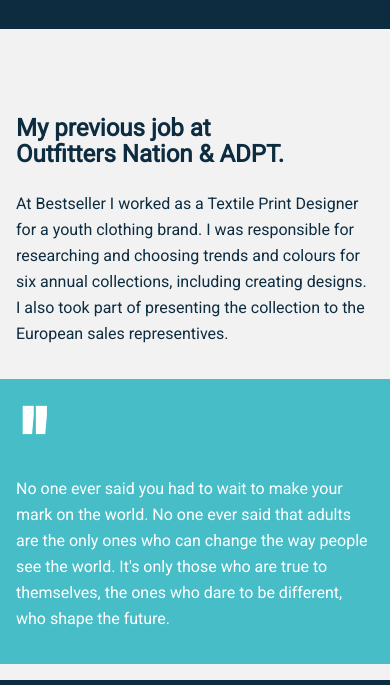
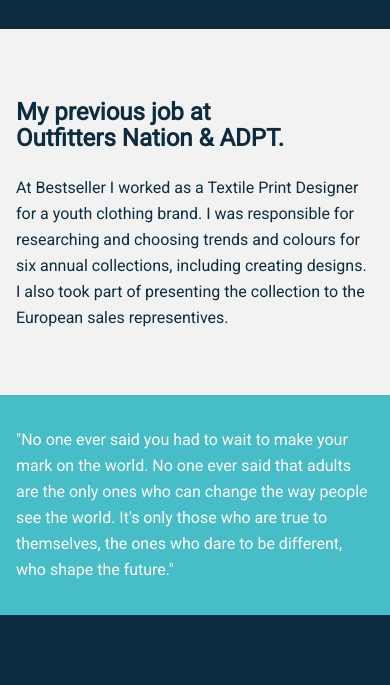
Before and after one commit to madspoulsendk/madspoulsen-frontend, a website: page public_html/index.html in a window 390 px wide. Shown: the part 1799-2484 px from the top of the page. Drawn offline with nearby package versions, Linux system fonts and the light colour scheme; files that its build step writes are made by us from their sources.

Commit message:
Small responsive changes

```diff
--- a/public_html/index.html
+++ b/public_html/index.html
@@ -64,8 +64,8 @@
                 </p>
             </div>
             <div class="outfitters" id="mp-outfitters" role="article">
-                <h2 class="quote">"</h2>
-                <p>No one ever said you had to wait to make your mark on the world. No one ever said that adults are the only ones who can change the way people see the world. It's only those who are true to themselves, the ones who dare to be different, who shape the future.</p>
+                <h2 class="quote visible-desktop">"</h2>
+                <p><span class="hidden-desktop">"</span>No one ever said you had to wait to make your mark on the world. No one ever said that adults are the only ones who can change the way people see the world. It's only those who are true to themselves, the ones who dare to be different, who shape the future.<span class="hidden-desktop">"</span></p>
             </div>
         </div>
         <section class="intro" id="mp-intro">
--- a/public_html/src/style.css
+++ b/public_html/src/style.css
@@ -886,7 +886,7 @@
 @media (max-width: 53em) {
     .main .participation {
         position: relative;
-        padding: 1em 1em;
+        padding: 0em 1em 3em 1em;
         margin-top: 0;
         width: 100%;
         right: 0;
@@ -931,8 +931,9 @@
         right: 0;
         width: 100%;
         margin-top: 0;
-        padding: 11em 1em 4em 1em;
+        padding: 4em 1em 4em 1em;
         color: #fff;
+        margin-bottom: -20px;
     }
 }
 
@@ -944,7 +945,7 @@
         right: 0;
         width: 100%;
         margin-top: 0;
-        padding: 7em 1em 1em 1em;
+        padding: 1em 1em 1em 1em;
     }
 }
 
```
